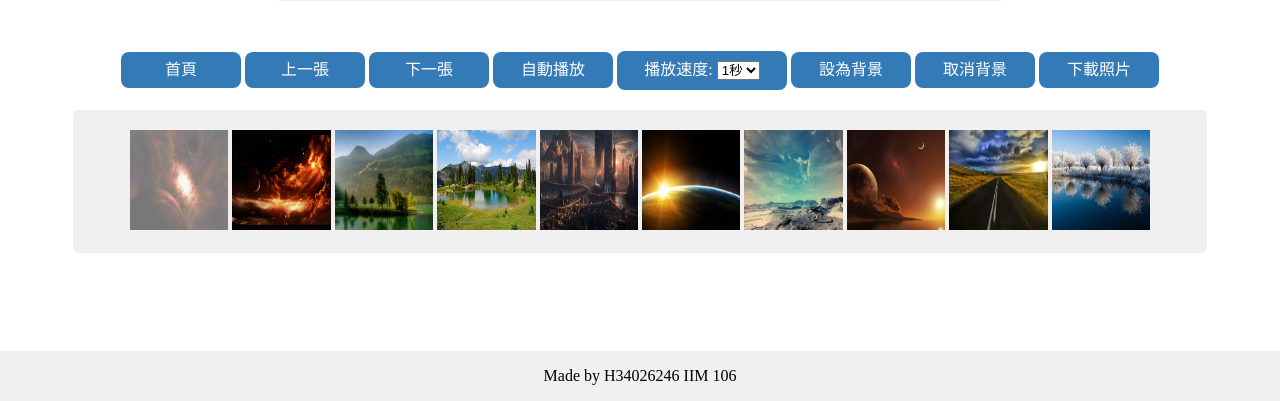
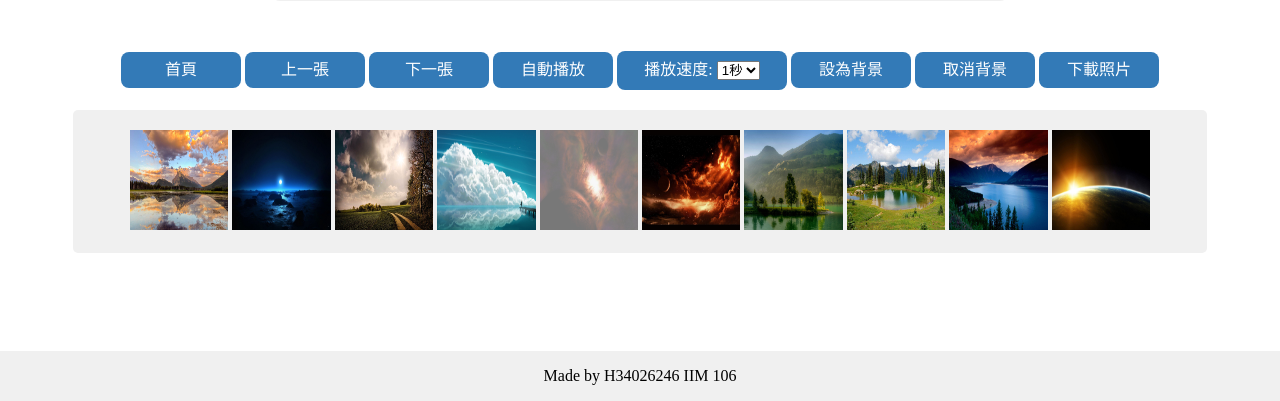
Before and after one commit to bver49/CSIE_Webcourse, a PHP site: page /start.html in a window 1280 px wide. Shown: the part 629-1030 px from the top of the page. Run offline with PHP 8.4, Linux system fonts and the light colour scheme.

Commit message:
rewrite js

```diff
--- a/HW2/start.html
+++ b/HW2/start.html
@@ -8,7 +8,7 @@
     <script type="text/javascript" src="app.js"></script>
 </head>
 
-<body onload="player();">
+<body onload="player();setid();">
     <div id="header">
         <h1 id="title">幻燈片</h1>
         <audio controls autoplay id="player">
@@ -17,7 +17,7 @@
     </div>
     <div id="main">
         <div id="view">
-            <img src="img/1.jpg" id="show" name="pic">
+            <img id="show" name="pic">
             <div id="menu">
                 <ul>
                     <li><a href="index.html">首頁</a></li>
@@ -40,16 +40,18 @@
                 </ul>
             </div>
             <div id="bar">
-                <img src="img/1.jpg" class="choose active" onclick="showpic(this);" id="1">
-                <img src="img/2.jpg" class="choose" onclick="showpic(this);" id="2">
-                <img src="img/3.jpg" class="choose" onclick="showpic(this);" id="3">
-                <img src="img/4.jpg" class="choose" onclick="showpic(this);" id="4">
-                <img src="img/5.jpg" class="choose" onclick="showpic(this);" id="5">
-                <img src="img/6.jpg" class="choose" onclick="showpic(this);" id="6">
-                <img src="img/7.jpg" class="choose" onclick="showpic(this);" id="7">
-                <img src="img/8.jpg" class="choose" onclick="showpic(this);" id="8">
-                <img src="img/9.jpg" class="choose" onclick="showpic(this);" id="9">
-                <img src="img/10.jpg" class="choose" onclick="showpic(this);" id="10">
+                <img  class="choose" onclick="showpic(this);" >
+                <img  class="choose" onclick="showpic(this);" >
+                <img  class="choose" onclick="showpic(this);" >
+                <img  class="choose" onclick="showpic(this);" >
+                <img  class="choose" onclick="showpic(this);" >
+                <img  class="choose" onclick="showpic(this);" >
+                <img  class="choose" onclick="showpic(this);" >
+                <img  class="choose" onclick="showpic(this);" >
+                <img  class="choose" onclick="showpic(this);" >
+                <img  class="choose" onclick="showpic(this);" >
+
+
             </div>
         </div>
     </div>
--- a/HW2/style.css
+++ b/HW2/style.css
@@ -132,6 +132,8 @@ html,body{
     top:20%;
     left:20%;
     z-index:99;
+    border-radius: 16px 16px 16px 16px;
+	border: 10px solid #f0f0f0;
 }
 
 /* 輪播 */
```
Also changed, not shown: HW2/app.js (+42 -13 lines), HW2/img/5.jpg.
